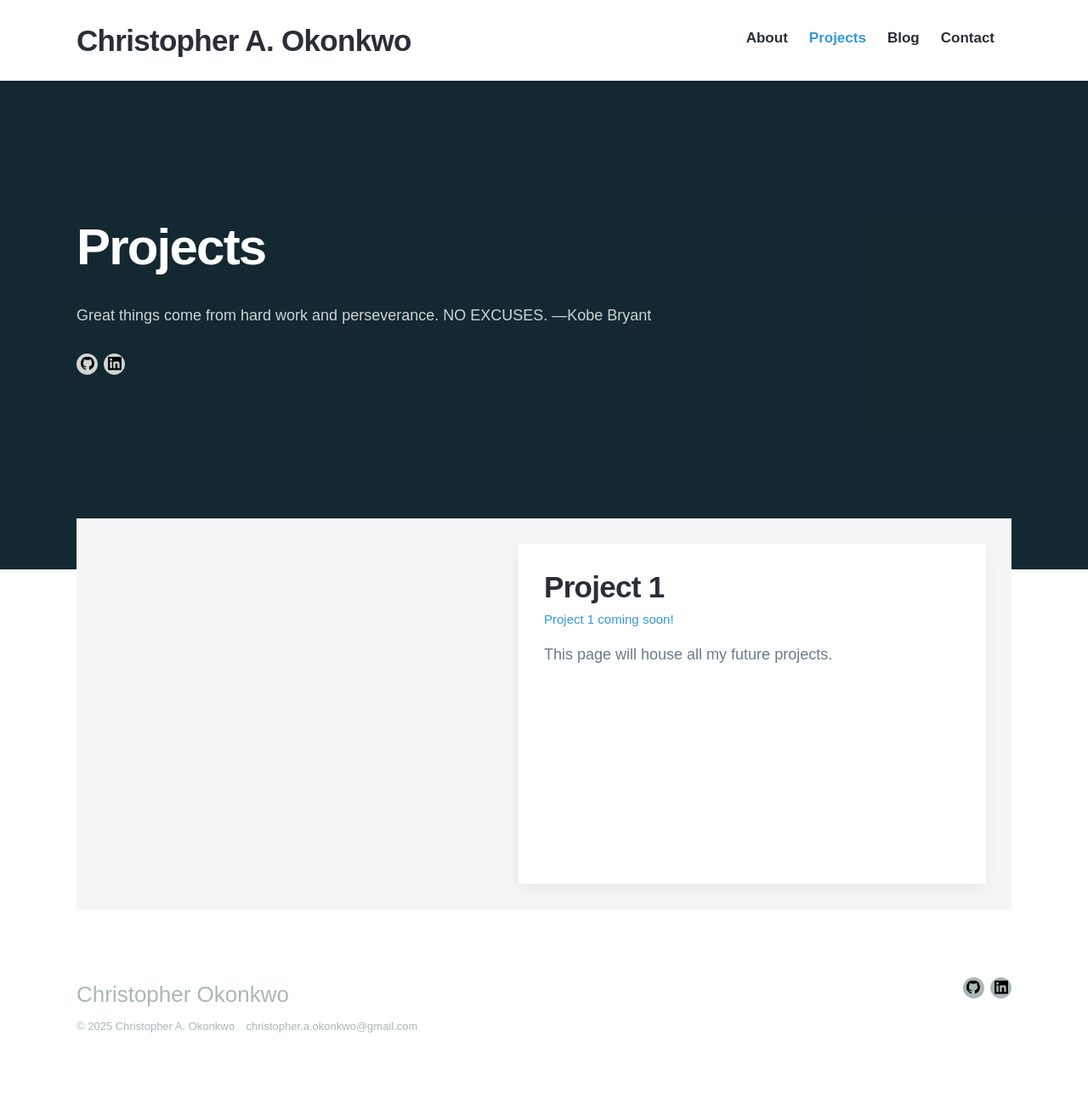
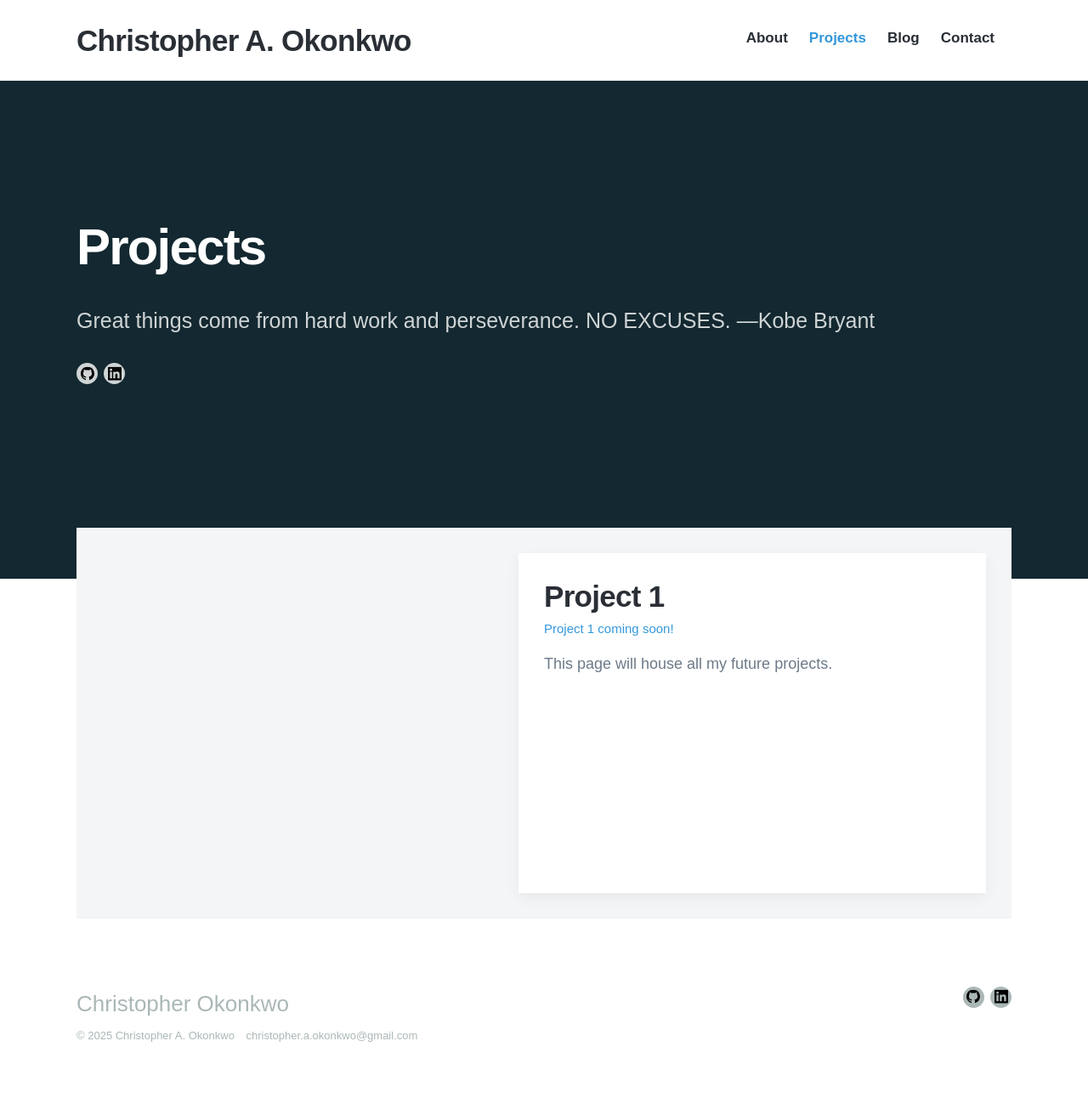
Before and after one commit to crisokonkwo/crisokonkwo.github.io, a Jekyll site: the page built from project/index.html, in a window 1280 px wide. Shown: the whole page at 85% size. Built offline with Jekyll 4.4.1, drawn with Linux system fonts in a browser that asks for light colours; nearby versions of some CDN libraries; some web fonts are replaced.

Commit message:
Update index.html

```diff
--- a/project/index.html
+++ b/project/index.html
@@ -14,7 +14,7 @@ featured_image:
 	<div class="wrap">
 
 		<h1>Projects</h1>
-		<p> Great things come from hard work and perseverance. NO EXCUSES. —Kobe Bryant </p>
+		<p style="font-size: 25px"> Great things come from hard work and perseverance. NO EXCUSES. —Kobe Bryant </p>
 
 		{% include socials.html %}
 
```
